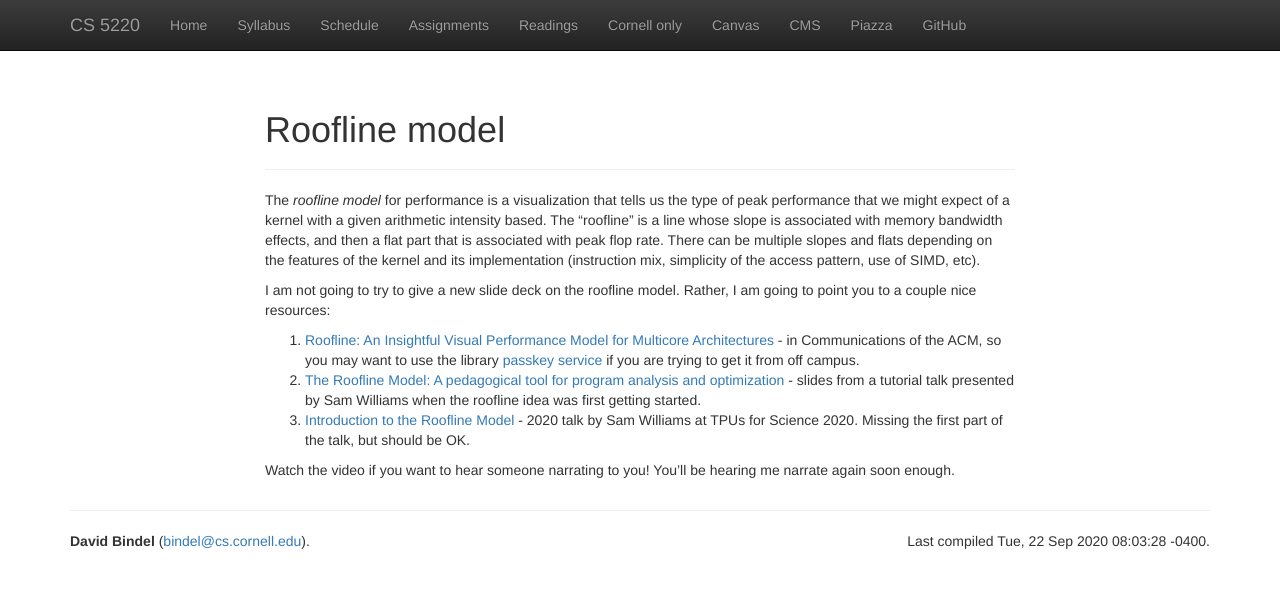
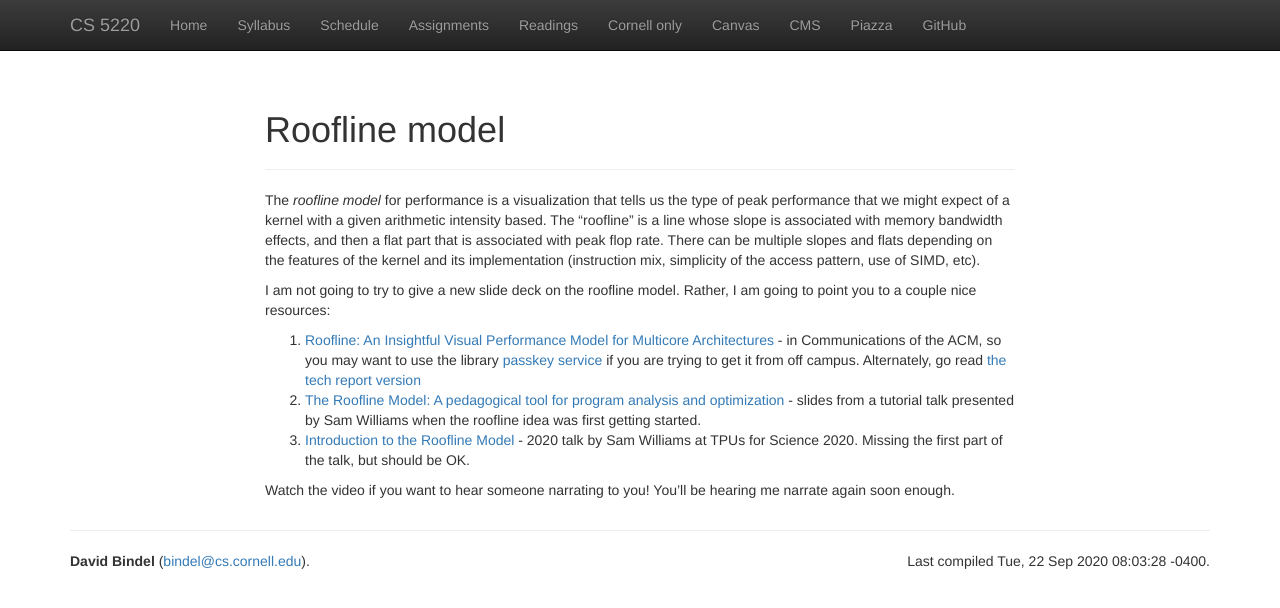
Before and after one commit to cs5220-f20/web, a Jekyll site: the page built from web/lec/2020-09-22-roofline.md, in a window 1280 px wide. Shown: the top 608 px of the page. Built offline with Jekyll 4.4.1, drawn with Linux system fonts in a browser that asks for light colours; nearby versions of some CDN libraries.

Commit message:
Add tech report link

```diff
--- a/web/lec/2020-09-22-roofline.md
+++ b/web/lec/2020-09-22-roofline.md
@@ -14,7 +14,7 @@ depending on the features of the kernel and its implementation
 I am not going to try to give a new slide deck on the roofline model.
 Rather, I am going to point you to a couple nice resources:
 
-1.  [Roofline: An Insightful Visual Performance Model for Multicore Architectures](https://dx.doi.org/10.1145/1498765.1498785) - in Communications of the ACM, so you may want to use the library [passkey service](https://www.library.cornell.edu/services/apps/passkey) if you are trying to get it from off campus.
+1.  [Roofline: An Insightful Visual Performance Model for Multicore Architectures](https://dx.doi.org/10.1145/1498765.1498785) - in Communications of the ACM, so you may want to use the library [passkey service](https://www.library.cornell.edu/services/apps/passkey) if you are trying to get it from off campus.  Alternately, go read [the tech report version](https://www2.eecs.berkeley.edu/Pubs/TechRpts/2008/EECS-2008-134.pdf)
 2.  [The Roofline Model: A pedagogical tool for program analysis and optimization](https://crd.lbl.gov/assets/pubs_presos/parlab08-roofline-talk.pdf) - slides from a tutorial talk presented by Sam Williams when the roofline idea was first getting started.
 3.  [Introduction to the Roofline Model](https://www.youtube.com/watch?v=lx1oEGtZNK8) - 2020 talk by Sam Williams at TPUs for Science 2020.  Missing the first part of the talk, but should be OK.
 
```
